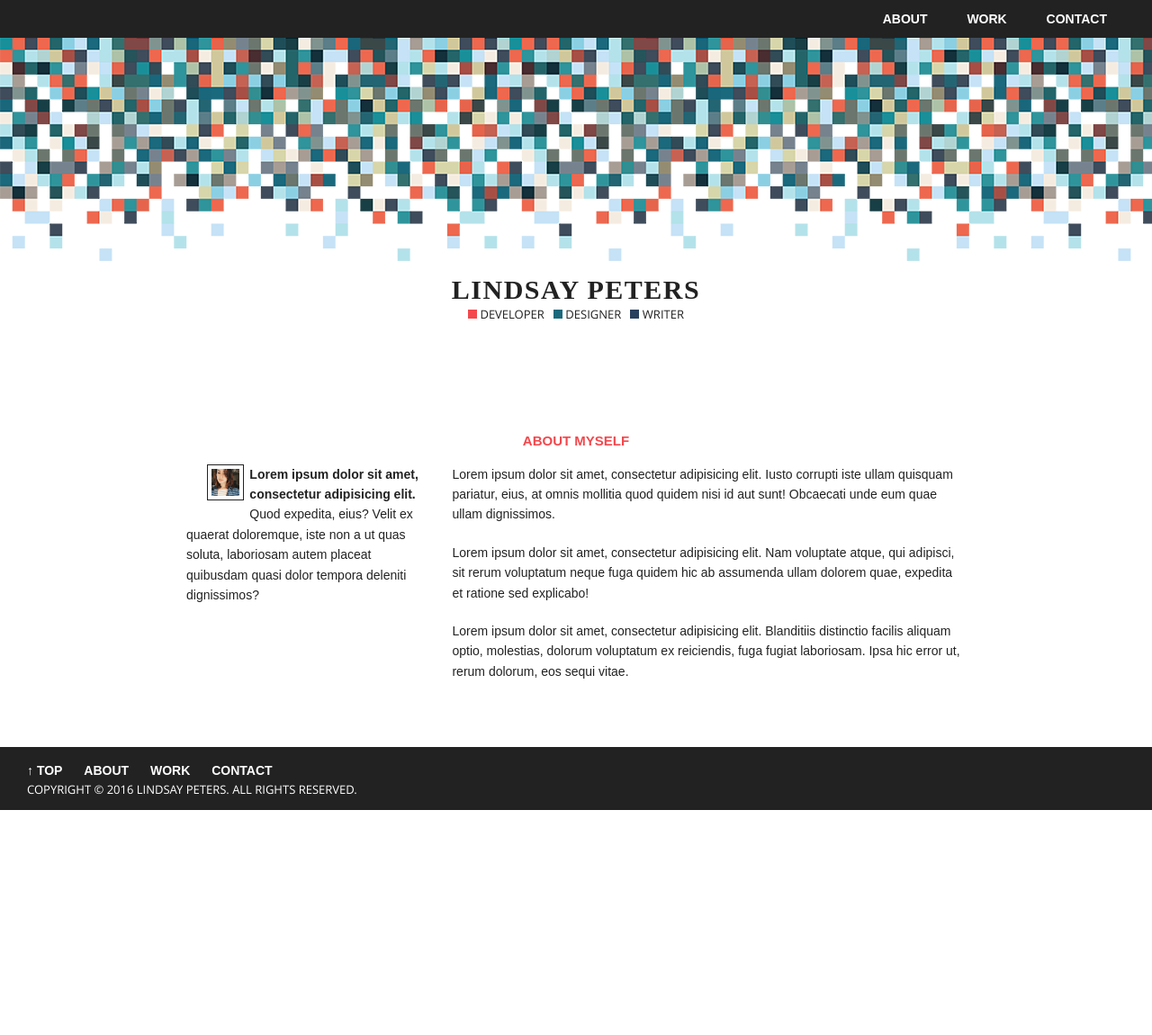
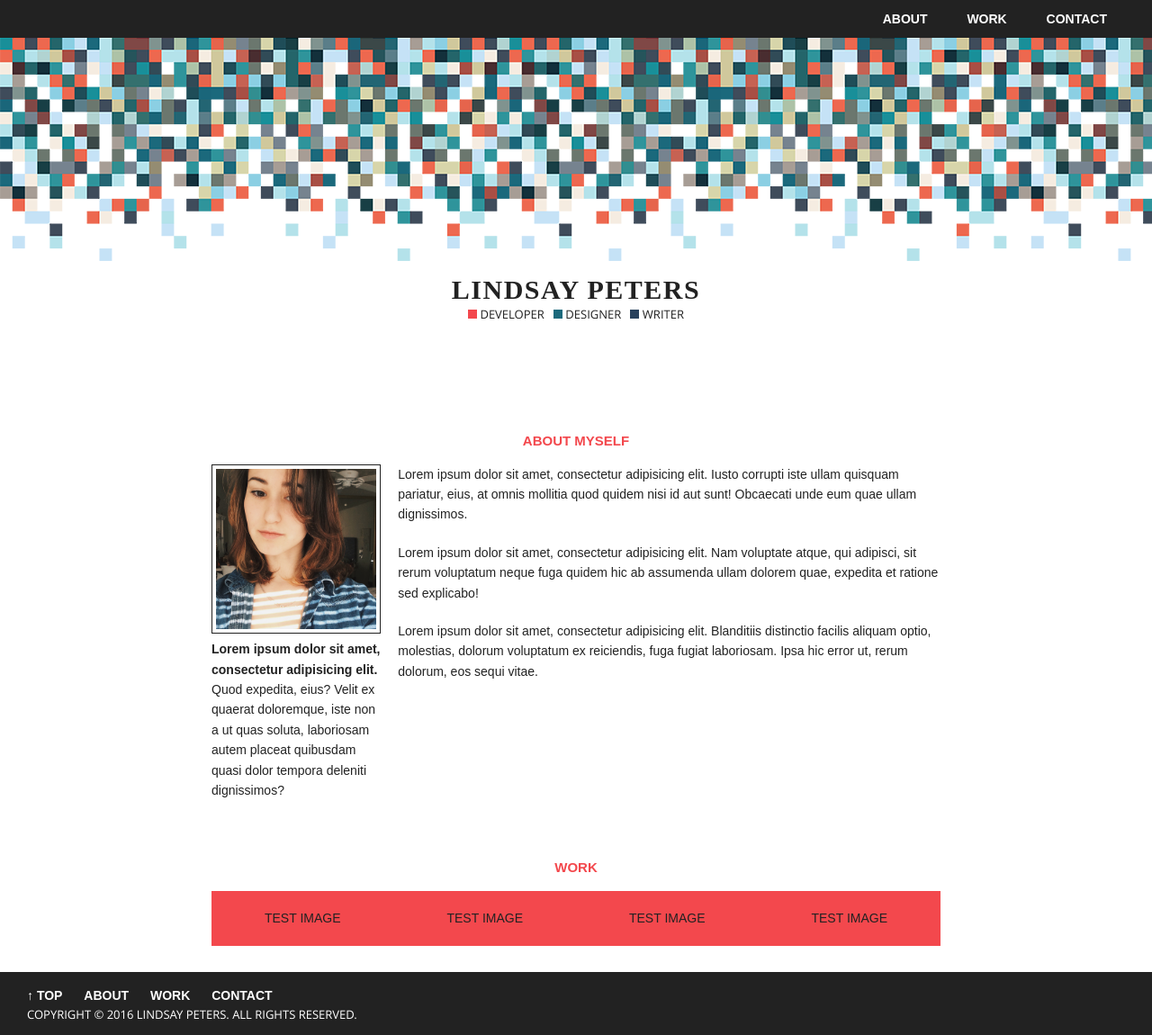
Before and after one commit to lapeters/lapeters.github.io, a Jekyll site: the page built from index.html, in a window 1280 px wide. Shown: the whole page at 90% size. Built offline with Jekyll 4.4.1, drawn with Linux system fonts in a browser that asks for light colours; some web fonts are replaced; Markdown is read by kramdown in place of the engine named in the settings; before the commit the page ends 900 px from its top, so only the background shows below that.

Commit message:
Changed work section to table grid structure in bourbon neat

```diff
--- a/_includes/about.html
+++ b/_includes/about.html
@@ -1,5 +1,5 @@
 <section>
-	<div id="main">
+	<div id="abt-main">
 	<h3>About Myself</h3>
 		<div id="side-column">
 			<div id="face">
--- a/_includes/work.html
+++ b/_includes/work.html
@@ -0,0 +1,11 @@
+<section class="alt-section">
+	<div id="work-main">
+		<h3>Work</h3>
+		<ul>
+			<li class="block">TEST IMAGE</li>
+			<li class="block">TEST IMAGE</li>
+			<li class="block">TEST IMAGE</li>
+			<li class="block">TEST IMAGE</li>
+		</ul>
+	</div>
+</section>
--- a/assets/css/main.css
+++ b/assets/css/main.css
@@ -579,15 +579,15 @@ footer {
     margin: 0; }
 
 section {
-  max-width: 64em;
+  max-width: 60em;
   margin-left: auto;
   margin-right: auto; }
-  section #main {
+  section #abt-main {
     max-width: 1200px;
     margin-left: auto;
     margin-right: auto;
     padding: 15px; }
-    section #main::after {
+    section #abt-main::after {
       clear: both;
       content: "";
       display: block; }
@@ -601,17 +601,9 @@ section {
     float: left;
     display: block;
     margin-right: 2.35765%;
-    width: 31.76157%; }
+    width: 23.23176%; }
     section #side-column:last-child {
       margin-right: 0; }
-    section #side-column #face {
-      float: left;
-      display: block;
-      margin-right: 2.35765%;
-      width: 14.70196%;
-      margin-left: 8.5298%; }
-      section #side-column #face:last-child {
-        margin-right: 0; }
     section #side-column img {
       padding: 4px;
       line-height: 1.42857143;
@@ -624,7 +616,7 @@ section {
     float: left;
     display: block;
     margin-right: 2.35765%;
-    width: 65.88078%;
+    width: 74.41059%;
     margin-right: 0; }
     section #content-column:last-child {
       margin-right: 0; }
@@ -637,6 +629,32 @@ section {
       section #side-column:last-child, section #content-column:last-child {
         margin-right: 0; } }
 
+section #work-main {
+  max-width: 1200px;
+  margin-left: auto;
+  margin-right: auto;
+  padding: 15px; }
+  section #work-main::after {
+    clear: both;
+    content: "";
+    display: block; }
+  section #work-main ul {
+    width: 100%;
+    display: table;
+    width: 100%;
+    table-layout: fixed;
+    padding: 0; }
+    section #work-main ul li.block {
+      display: table-cell;
+      width: 25%;
+      padding: 2.35765%;
+      background-color: #F3484D;
+      text-align: center; }
+      section #work-main ul li.block:nth-child(4n) {
+        margin-right: 0; }
+      section #work-main ul li.block:nth-child(4n+1) {
+        clear: left; }
+
 html {
   height: 100%; }
   html body {
```
Also changed, not shown: assets/css/2-modules/_about.sass (+4 -9 lines), assets/css/2-modules/_work.sass (+16 -0 lines), 2 other files.
